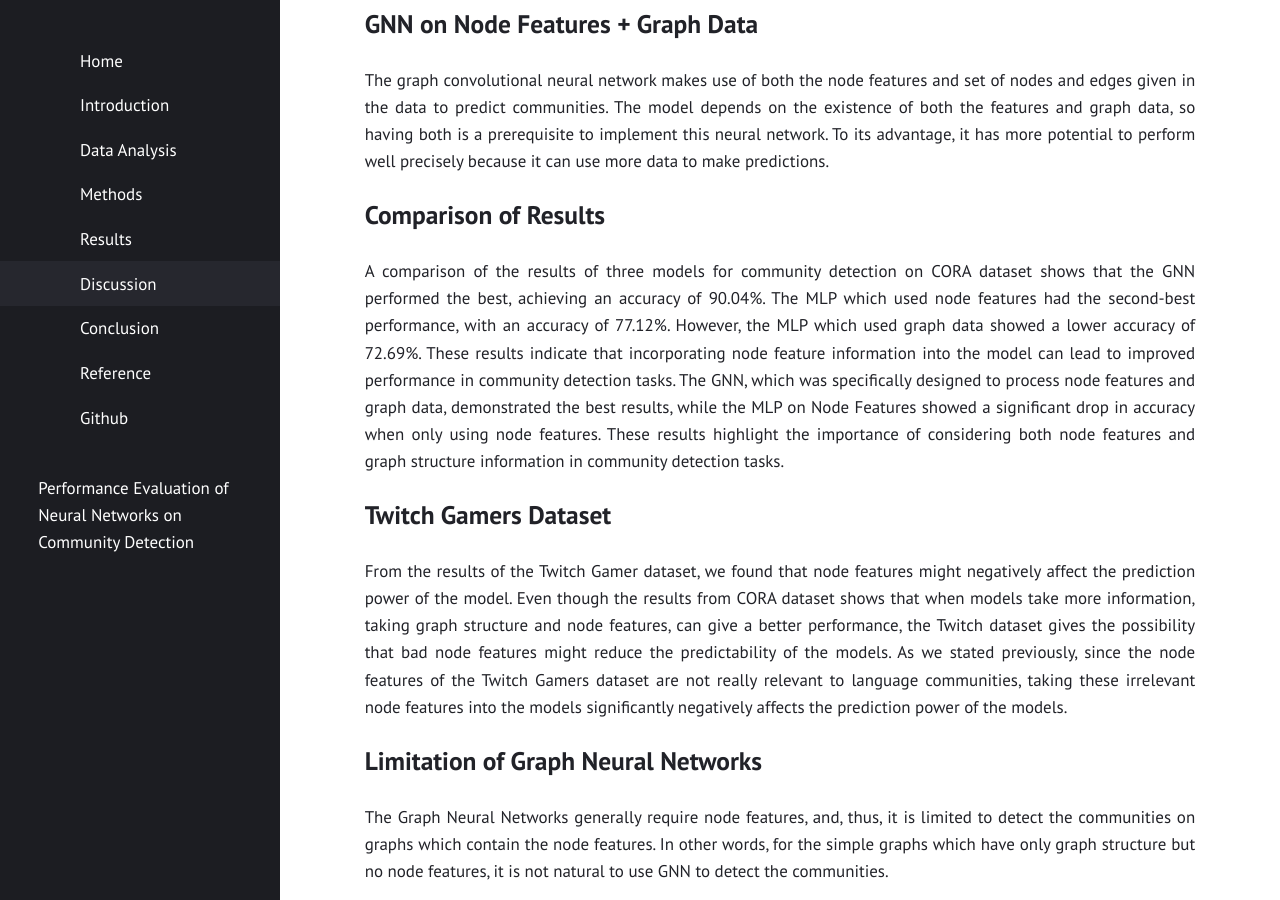
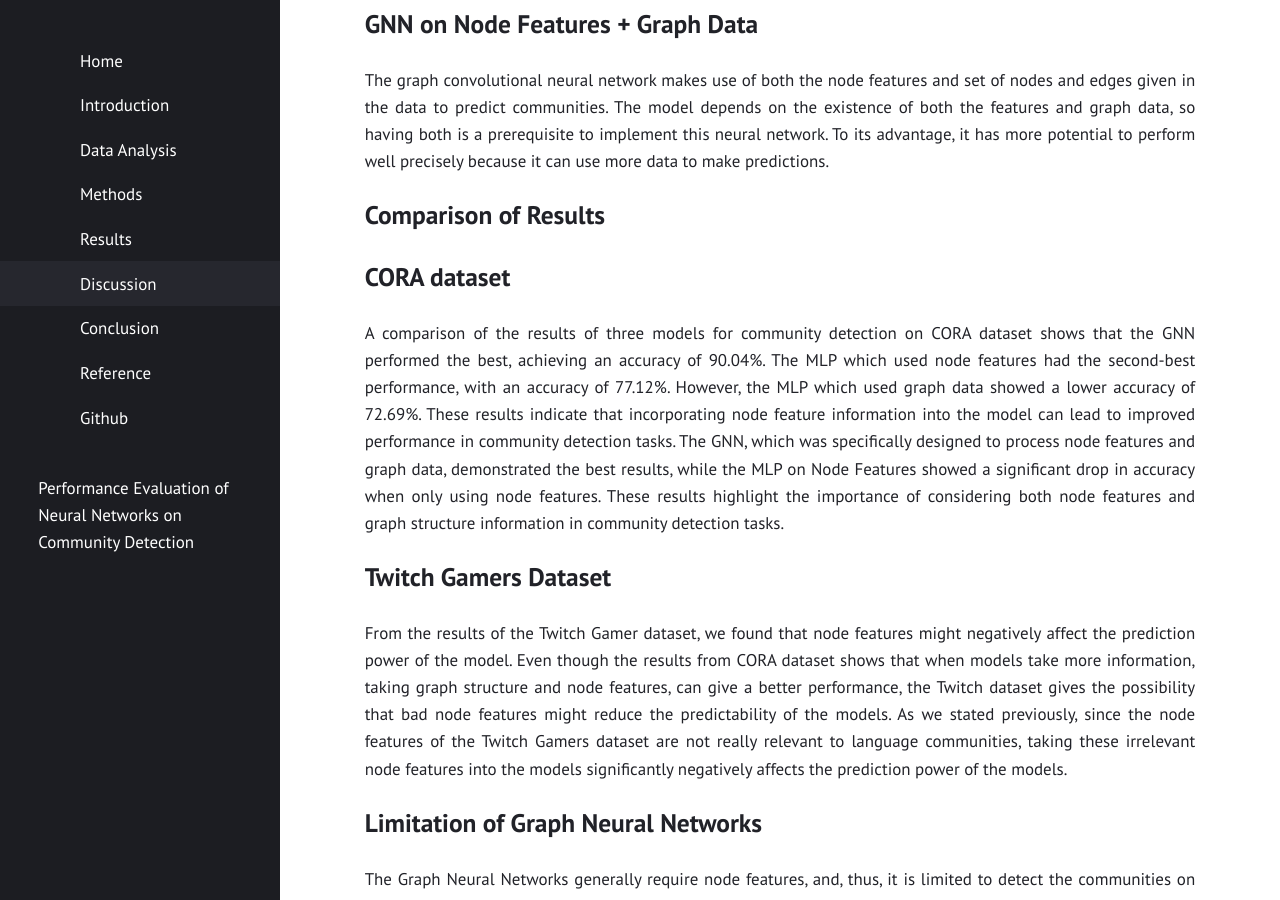
Before and after one commit to hblyx/DSC180_Project2, a Jekyll site: the page built from discussion.md, in a window 1280 px wide and 900 px high, scrolled down 717 px. Built offline with Jekyll 4.4.1, drawn with Linux system fonts in a browser that asks for light colours.

Commit message:
Update discussion.md

```diff
--- a/discussion.md
+++ b/discussion.md
@@ -19,9 +19,10 @@ The graph convolutional neural network makes use of both the node features and s
 
 # Comparison of Results
 
+## CORA dataset
 A comparison of the results of three models for community detection on CORA dataset shows that the GNN performed the best, achieving an accuracy of 90.04%. The MLP which used node features had the second-best performance, with an accuracy of 77.12%. However, the MLP which used graph data showed a lower accuracy of 72.69%. These results indicate that incorporating node feature information into the model can lead to improved performance in community detection tasks. The GNN, which was specifically designed to process node features and graph data, demonstrated the best results, while the MLP on Node Features showed a significant drop in accuracy when only using node features. These results highlight the importance of considering both node features and graph structure information in community detection tasks.
 
-# Twitch Gamers Dataset
+## Twitch Gamers Dataset
 
 From the results of the Twitch Gamer dataset, we found that node features might negatively affect the prediction power of the model. Even though the results from CORA dataset shows that when models take more information, taking graph structure and node features, can give a better performance, the Twitch dataset gives the possibility that bad node features might reduce the predictability of the models. As we stated previously, since the node features of the Twitch Gamers dataset are not really relevant to language communities, taking these irrelevant node features into the models significantly negatively affects the prediction power of the models.
 
```
